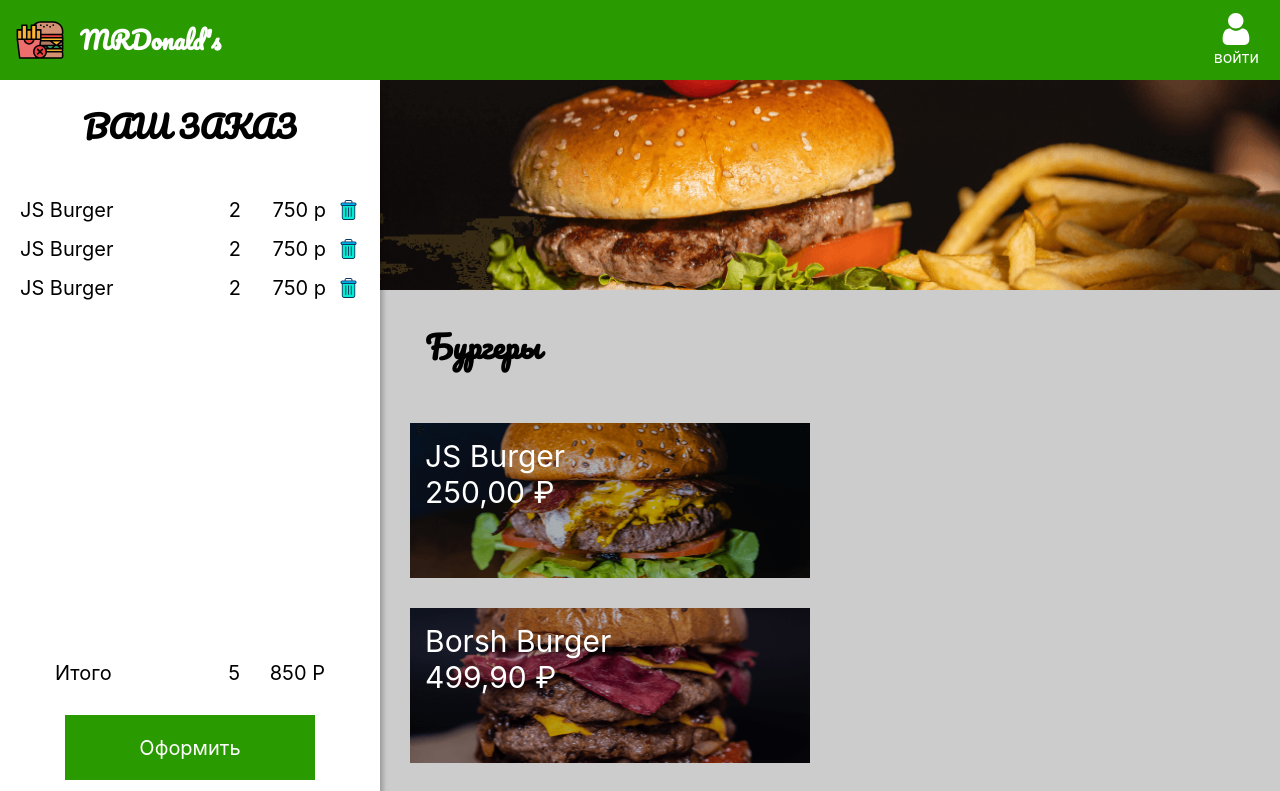
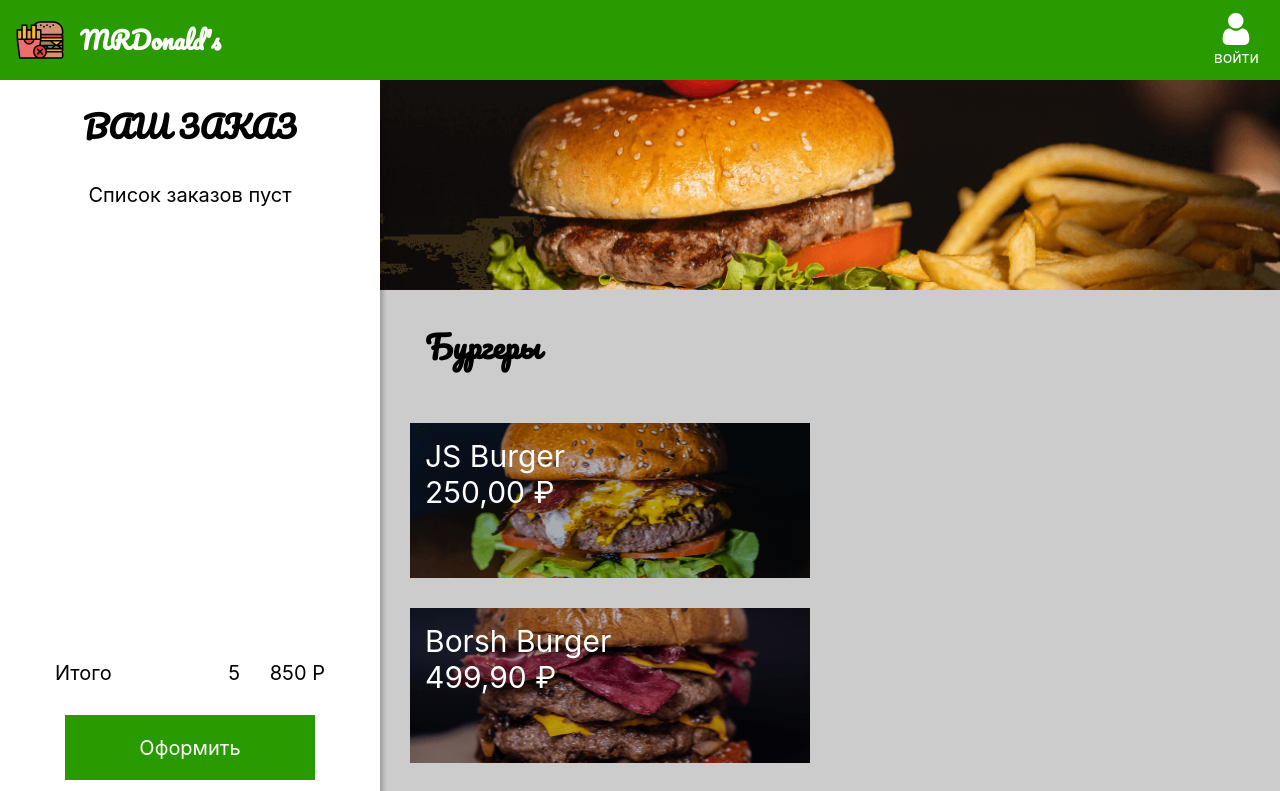
Before and after one commit to Limon1980/reactapp, a React (Create React App) app: page / in a window 1280 px wide. Shown: the top 791 px of the page. Built offline with nearby package versions, Linux system fonts and the light colour scheme.

Commit message:
урок complete

```diff
--- a/src/App.js
+++ b/src/App.js
@@ -4,19 +4,21 @@
 import { GlobalStyle } from './Components/GlobalStyle';
 import { ModalItem } from './Components/ModalItem';
 import { Order } from './Components/Order';
+import { useOpenItem } from './Components/Hooks/useOpenItem';
+import { useOrders } from './Components/Hooks/useOrders';
 
 function App() {
 
-	const [openItem, setOpenItem] = React.useState(null);
-
+	const openItem = useOpenItem();
+	const orders = useOrders();
 
 	return (
 		<>
 			<GlobalStyle />
 			<NavBar />
-			<Order />
-			<Menu setOpenItem={setOpenItem} />
-			<ModalItem openItem={openItem} setOpenItem={setOpenItem} />
+			<Order {...orders} />
+			<Menu {...openItem} />
+		{ openItem.openItem &&	<ModalItem {...openItem} {...orders} />}
 		</>
 	);
 }
--- /dev/null
+++ b/src/Components/Hooks/useOpenItem.js
@@ -0,0 +1,6 @@
+import { useState } from 'react';
+
+export function useOpenItem() {
+	const [openItem, setOpenItem] = useState(null);
+	return { openItem, setOpenItem }
+}
--- /dev/null
+++ b/src/Components/Hooks/useOrders.js
@@ -0,0 +1,6 @@
+import { useState } from 'react';
+
+export function useOrders() {
+	const [orders, setOrders] = useState([]);
+	return { orders, setOrders };
+}
--- a/src/Components/ModalItem.js
+++ b/src/Components/ModalItem.js
@@ -46,15 +46,24 @@
 	font-family: 'Pacifico', cursive;
 `;
 
-export const ModalItem = ({ openItem, setOpenItem }) => {
+export const ModalItem = ({ openItem, setOpenItem, orders, setOrders  }) => {
 
-	function closeModal(e) {
-		if (e.target.id === 'overlay') {
-			setOpenItem(null);
+	const	closeModal = e => {
+			if (e.target.id === 'overlay') {
+				setOpenItem(null);
+			}
 		}
+	const order = {
+		...openItem
+};
+
+	const addToOrder = () => {
+		setOrders([...orders, order]);
+		setOpenItem(null);
 	}
 
-	if (!openItem) return null;
+
+
 
 	return (
 		<Overlay id="overlay" onClick={closeModal}>
@@ -64,9 +73,10 @@
 				<Content>
 					<HeaderContent>
 						<div>{openItem.name}</div>
-						<div>{openItem.price}</div>
+						<div>{openItem.price.toLocaleString('ru-RU',
+		{ style: 'currency', currency: 'RUB'})}</div>
 					</HeaderContent>
-					<ButtonCheckout>
+					<ButtonCheckout onClick={addToOrder}>
 						Добавить
 					</ButtonCheckout>
 				</Content>
--- a/src/Components/Order.js
+++ b/src/Components/Order.js
@@ -42,8 +42,11 @@
 	min-width: 65px;
 	margin-left: 20px;
 	`;
+const EmptyList = styled.p`
+	text-align: center;
+`;
 
-export const Order = () => {
+export const Order = ({ orders }) => {
 
 	return (
 		<>
@@ -52,11 +55,11 @@
 					ВАШ ЗАКАЗ
 				</OrderTitle>
 				<OrderContent>
+				{orders.length ?
 					<OrderList>
-						<OrderListItem />
-						<OrderListItem />
-						<OrderListItem />
-					</OrderList>
+						{orders.map(order => <OrderListItem order={order}/>)}
+					</OrderList> :
+					<EmptyList>Список заказов пуст</EmptyList>}
 				</OrderContent>
 				<Total>
 					<span>
--- a/src/Components/OrderListItem.js
+++ b/src/Components/OrderListItem.js
@@ -30,11 +30,12 @@
 	cursor: pointer;
 `;
 
-export const OrderListItem = () => (
+export const OrderListItem = ({ order }) => (
 	<OrderItemStyled>
-		<ItemName>JS Burger</ItemName>
+		<ItemName>{order.name}</ItemName>
 		<span>2</span>
-		<ItemPrice>750 р</ItemPrice>
+		<ItemPrice>{order.price.toLocaleString('ru-RU',
+		{ style: 'currency', currency: 'RUB'})}</ItemPrice>
 		<TrashButton />
 	</OrderItemStyled>
 );
```
